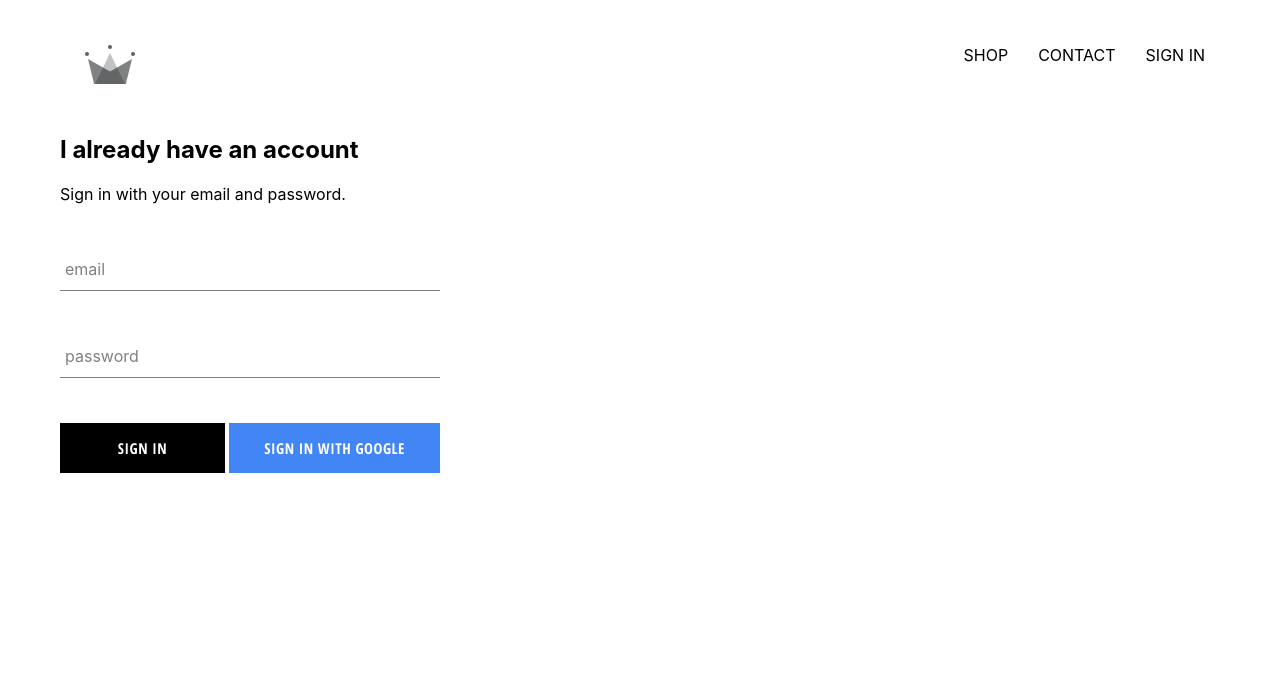
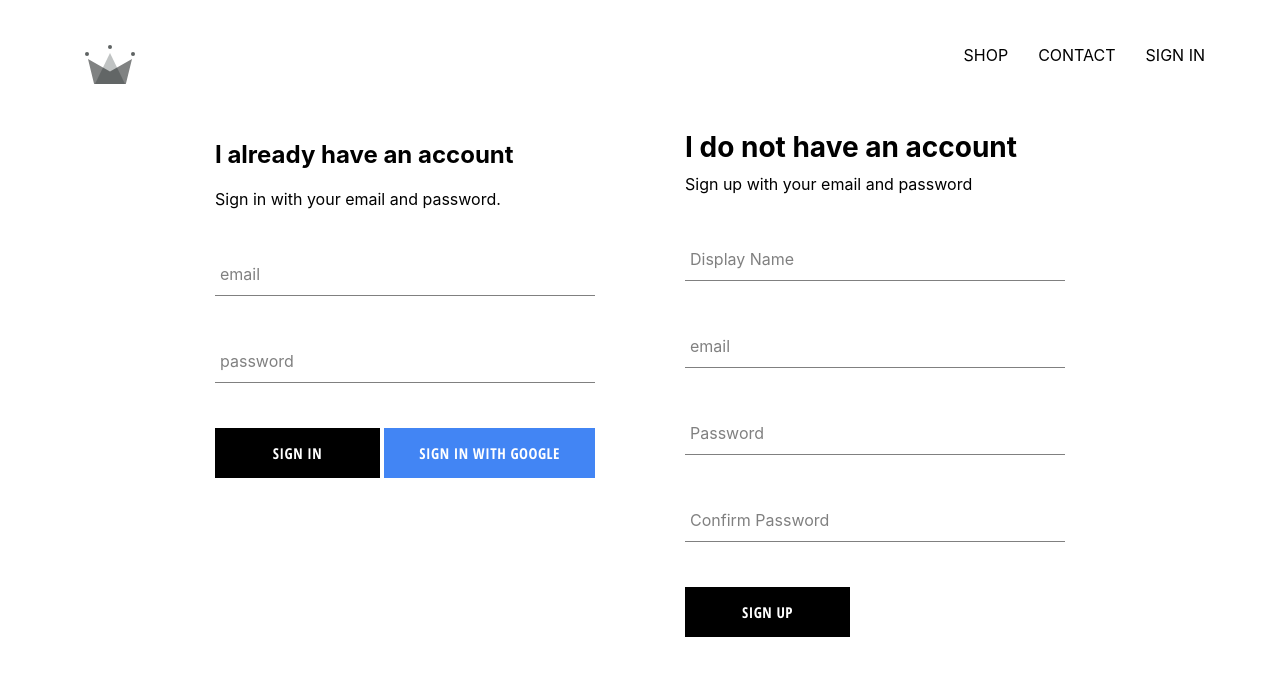
Before and after one commit to ArionAB/Clothing-E, a React (Create React App) app: page /signin in a window 1280 px wide. Shown: the top 676 px of the page. Built offline with nearby package versions, Linux system fonts and the light colour scheme; no server answers.

Commit message:
implemented firebase utils, included ability to store autehnticated users into our firebase

```diff
--- a/src/App.js
+++ b/src/App.js
@@ -4,7 +4,7 @@
 import { ShopPage } from "./pages/Shop/shop.component";
 import { Header } from "./components/header/header.component";
 import SigninAndSignUpPage from "./pages/Sign-in-up/sign-in-up";
-import { auth } from "./firebase/firebase.utils";
+import { auth, createUserProfileDocument } from "./firebase/firebase.utils";
 
 import "./App.css";
 
@@ -20,9 +20,30 @@
   unsubscribeFromAuth = null;
 
   componentDidMount() {
-    this.unsubscribeFromAuth = auth.onAuthStateChanged((user) => {
-      this.setState({ currentUser: user });
-      console.log(user);
+    this.unsubscribeFromAuth = auth.onAuthStateChanged(async (userAuth) => {
+      if (userAuth) {
+        const userRef = await createUserProfileDocument(userAuth);
+
+        userRef.onSnapshot((snapShot) => {
+          console.log(snapShot); // has an ID
+          console.log(snapShot.data()); //has information about user but no ID
+
+          this.setState(
+            {
+              //we created this object so the current user can have the ID and the DATA
+              currentUser: {
+                id: snapShot.id,
+                ...snapShot.data(),
+              },
+            },
+            () => {
+              console.log(this.state); //made a callback because this.setState is async so we have to wait
+              // for results otherwise it will be null
+            }
+          );
+        });
+      } else this.setState({ currentUser: userAuth }); //equivalent of saying null if
+      //  the user is not logged in
     });
   }
 
--- /dev/null
+++ b/src/components/sign-up/sign-up.component.jsx
@@ -0,0 +1,103 @@
+import React from "react";
+
+import { FormInput } from "../form-input/form-input.component";
+import { CustomButton } from "../custom-button/custom-button.component";
+
+import { auth } from "../../firebase/firebase.utils";
+import { createUserProfileDocument } from "../../firebase/firebase.utils";
+
+import "./sign-up.styles.scss";
+
+export class SignUp extends React.Component {
+  constructor() {
+    super();
+
+    this.state = {
+      displayName: "",
+      email: "",
+      password: "",
+      confirmPassword: "",
+    };
+  }
+
+  handleSubmit = async (event) => {
+    event.preventDefault();
+
+    const { displayName, email, password, confirmPassword } = this.state;
+
+    if (password !== confirmPassword) {
+      alert("passwords don't match");
+      return;
+    }
+
+    try {
+      const { user } = await auth.createUserWithEmailAndPassword(
+        email,
+        password
+      );
+
+      await createUserProfileDocument(user, { displayName });
+
+      this.setState({
+        //This will clear our form
+        displayName: "",
+        email: "",
+        password: "",
+        confirmPassword: "",
+      });
+    } catch (error) {
+      console.error(error);
+    }
+  };
+
+  handleChange = (event) => {
+    const { name, value } = event.target;
+
+    this.setState({ [name]: value });
+  };
+
+  render() {
+    const { displayName, email, password, confirmPassword } = this.state;
+    return (
+      <div className="sign-up">
+        <h2 className="title">I do not have an account</h2>
+        <span>Sign up with your email and password</span>
+        <form className="sign-up-form" onSubmit={this.handleSubmit}>
+          <FormInput
+            type="text"
+            name="displayName"
+            value={displayName}
+            onChange={this.handleChange}
+            label="Display Name"
+            required
+          ></FormInput>
+          <FormInput
+            type="email"
+            name="email"
+            value={email}
+            onChange={this.handleChange}
+            label="email"
+            required
+          ></FormInput>
+          <FormInput
+            type="password"
+            name="password"
+            value={password}
+            onChange={this.handleChange}
+            label="Password"
+            required
+          ></FormInput>
+          <FormInput
+            type="password"
+            name="confirmPassword"
+            value={confirmPassword}
+            onChange={this.handleChange}
+            label="Confirm Password"
+            required
+          ></FormInput>
+          <CustomButton type="submit"> SIGN UP </CustomButton>
+        </form>
+      </div>
+    );
+  }
+}
--- /dev/null
+++ b/src/components/sign-up/sign-up.styles.scss
@@ -0,0 +1,9 @@
+.sign-up {
+  display: flex;
+  flex-direction: column;
+  width: 380px;
+
+  .title {
+    margin: 10px 0;
+  }
+}
--- a/src/firebase/firebase.utils.js
+++ b/src/firebase/firebase.utils.js
@@ -1,6 +1,7 @@
 import firebase from "firebase/compat/app";
 import "firebase/compat/firestore";
 import "firebase/compat/auth";
+import { useRef } from "react";
 
 const config = {
   apiKey: "AIzaSyDG4r-48MIQxDJTtmJQvH5Up5aCtHthI0w",
@@ -10,6 +11,33 @@
   messagingSenderId: "103153936396",
   appId: "1:103153936396:web:a762da9b4f696d5e536629",
   measurementId: "G-TDRQDYVY5Z",
+};
+
+export const createUserProfileDocument = async (userAuth, additionalData) => {
+  if (!userAuth) return;
+
+  const userRef = firestore.doc(`users/${userAuth.uid}`);
+  console.log(userRef);
+
+  const snapShot = await userRef.get();
+  console.log(snapShot);
+
+  if (!snapShot.exists) {
+    const { displayName, email } = userAuth;
+    const createdAt = new Date();
+
+    try {
+      await userRef.set({
+        displayName,
+        email,
+        createdAt,
+        ...additionalData,
+      });
+    } catch (error) {
+      console.log("error creating user", error.message);
+    }
+  }
+  return userRef;
 };
 
 firebase.initializeApp(config);
--- a/src/pages/Sign-in-up/sign-in-up.jsx
+++ b/src/pages/Sign-in-up/sign-in-up.jsx
@@ -1,11 +1,13 @@
 import React from "react";
 import { SignIn } from "../../components/sign-in/sign-in.component";
+import { SignUp } from "../../components/sign-up/sign-up.component";
 
 import "./sign-in-up.styles.scss";
 
 const SigninAndSignUpPage = () => (
   <div className="sign-in-and-sign-up">
     <SignIn />
+    <SignUp />
   </div>
 );
 
--- a/src/pages/Sign-in-up/sign-in-up.styles.scss
+++ b/src/pages/Sign-in-up/sign-in-up.styles.scss
@@ -0,0 +1,6 @@
+.sign-in-and-sign-up {
+  display: flex;
+  justify-content: space-between;
+  width: 850px;
+  margin: 30px auto;
+}
```
